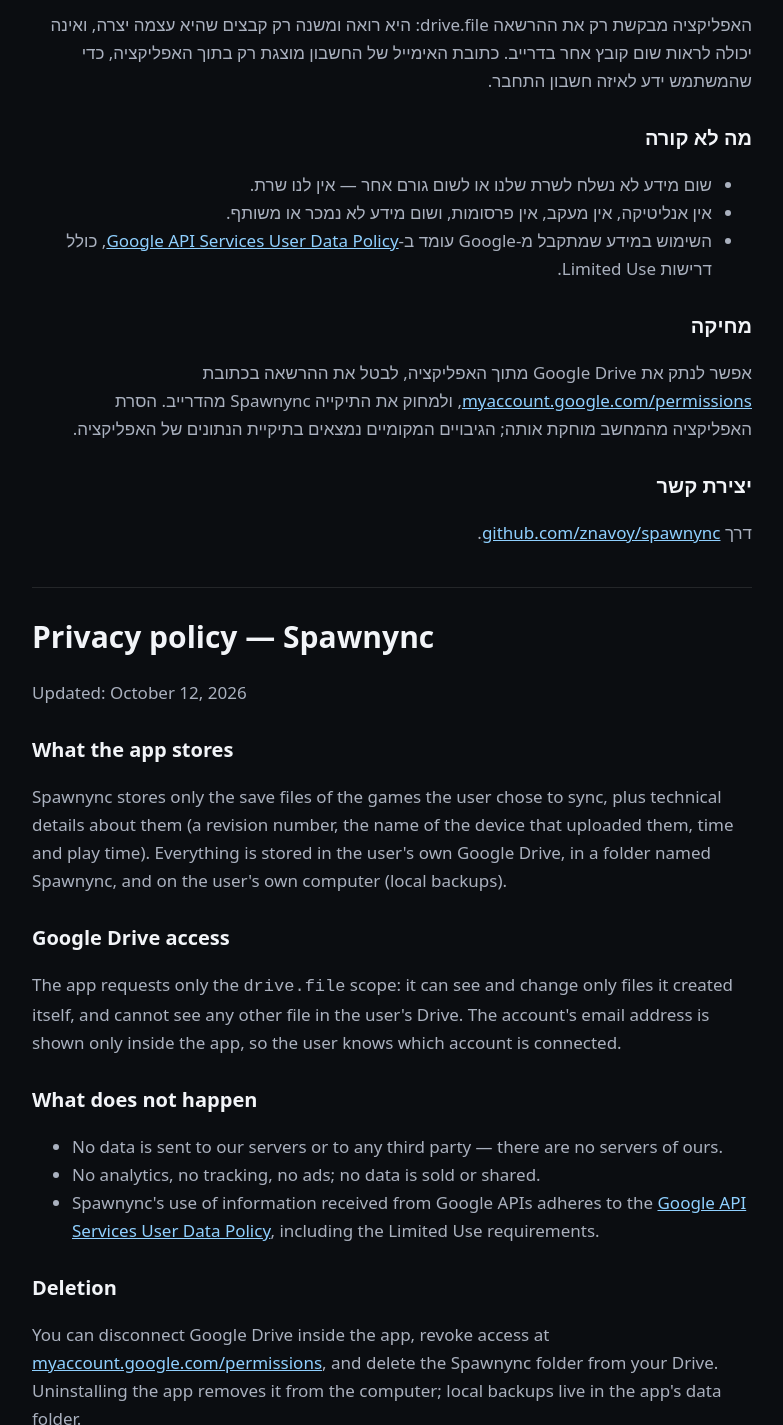
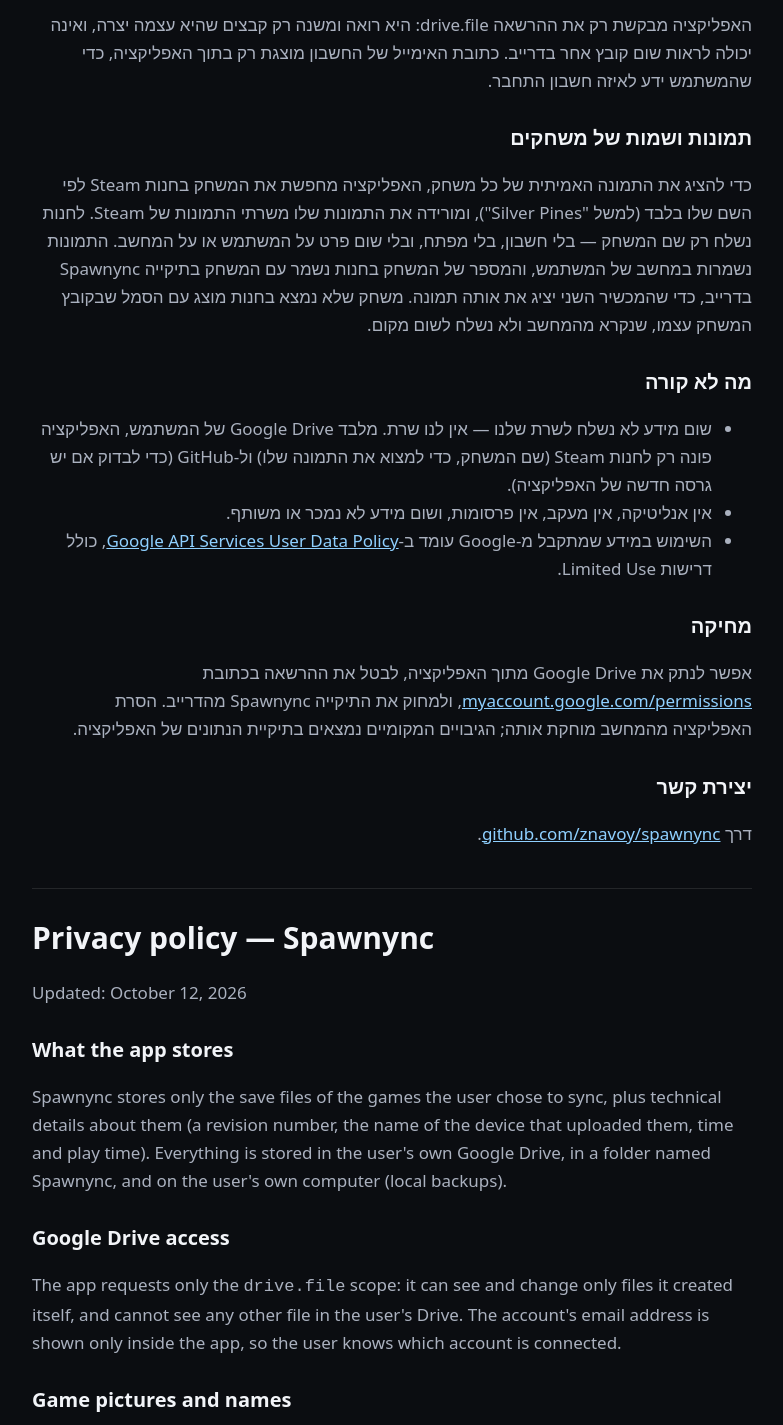
Before and after one commit to znavoy/spawnync, a plain HTML site: page privacy.html in a window 1280 px wide. Shown: the part 360-1785 px from the top of the page, without its empty margins (248-1031 px from the left). Drawn offline with Linux system fonts and the light colour scheme.

Commit message:
privacy: the app looks up game pictures in the Steam store by the game's name (Spawnync 0.1.4)

```diff
--- a/privacy.html
+++ b/privacy.html
@@ -22,9 +22,11 @@
 <p>Spawnync שומרת רק את קובצי השמירה של המשחקים שהמשתמש בחר לסנכרן, ופרטים טכניים עליהם (מספר גרסה, שם המכשיר שממנו עלו, שעה וזמן משחק). הכל נשמר ב-Google Drive של המשתמש עצמו, בתיקייה בשם Spawnync, ובמחשב של המשתמש (גיבויים מקומיים).</p>
 <h2>הגישה ל-Google Drive</h2>
 <p>האפליקציה מבקשת רק את ההרשאה <span dir="ltr">drive.file</span>: היא רואה ומשנה רק קבצים שהיא עצמה יצרה, ואינה יכולה לראות שום קובץ אחר בדרייב. כתובת האימייל של החשבון מוצגת רק בתוך האפליקציה, כדי שהמשתמש ידע לאיזה חשבון התחבר.</p>
+<h2>תמונות ושמות של משחקים</h2>
+<p>כדי להציג את התמונה האמיתית של כל משחק, האפליקציה מחפשת את המשחק בחנות Steam לפי השם שלו בלבד (למשל "Silver Pines"), ומורידה את התמונות שלו משרתי התמונות של Steam. לחנות נשלח רק שם המשחק — בלי חשבון, בלי מפתח, ובלי שום פרט על המשתמש או על המחשב. התמונות נשמרות במחשב של המשתמש, והמספר של המשחק בחנות נשמר עם המשחק בתיקייה Spawnync בדרייב, כדי שהמכשיר השני יציג את אותה תמונה. משחק שלא נמצא בחנות מוצג עם הסמל שבקובץ המשחק עצמו, שנקרא מהמחשב ולא נשלח לשום מקום.</p>
 <h2>מה לא קורה</h2>
 <ul>
-<li>שום מידע לא נשלח לשרת שלנו או לשום גורם אחר — אין לנו שרת.</li>
+<li>שום מידע לא נשלח לשרת שלנו — אין לנו שרת. מלבד Google Drive של המשתמש, האפליקציה פונה רק לחנות Steam (שם המשחק, כדי למצוא את התמונה שלו) ול-GitHub (כדי לבדוק אם יש גרסה חדשה של האפליקציה).</li>
 <li>אין אנליטיקה, אין מעקב, אין פרסומות, ושום מידע לא נמכר או משותף.</li>
 <li>השימוש במידע שמתקבל מ-Google עומד ב-<a href="https://developers.google.com/terms/api-services-user-data-policy">Google API Services User Data Policy</a>, כולל דרישות Limited Use.</li>
 </ul>
@@ -40,9 +42,11 @@
 <p>Spawnync stores only the save files of the games the user chose to sync, plus technical details about them (a revision number, the name of the device that uploaded them, time and play time). Everything is stored in the user's own Google Drive, in a folder named Spawnync, and on the user's own computer (local backups).</p>
 <h2>Google Drive access</h2>
 <p>The app requests only the <code>drive.file</code> scope: it can see and change only files it created itself, and cannot see any other file in the user's Drive. The account's email address is shown only inside the app, so the user knows which account is connected.</p>
+<h2>Game pictures and names</h2>
+<p>To show each game's real artwork, the app looks the game up in the Steam store by its name only (for example "Silver Pines") and downloads its pictures from Steam's image servers. Only the game's name is sent to the store — no account, no key, and nothing about the user or the computer. The pictures are kept on the user's computer, and the game's Steam store number is kept with the game in the Spawnync folder in Drive, so the other device shows the same picture. A game that is not in the store is shown with the icon inside its own game file, which is read on the computer and sent nowhere.</p>
 <h2>What does not happen</h2>
 <ul>
-<li>No data is sent to our servers or to any third party — there are no servers of ours.</li>
+<li>No data is sent to servers of ours — there are none. Besides the user's own Google Drive, the app contacts only the Steam store (a game's name, to find its picture) and GitHub (to check whether a newer version of the app exists).</li>
 <li>No analytics, no tracking, no ads; no data is sold or shared.</li>
 <li>Spawnync's use of information received from Google APIs adheres to the <a href="https://developers.google.com/terms/api-services-user-data-policy">Google API Services User Data Policy</a>, including the Limited Use requirements.</li>
 </ul>
```
